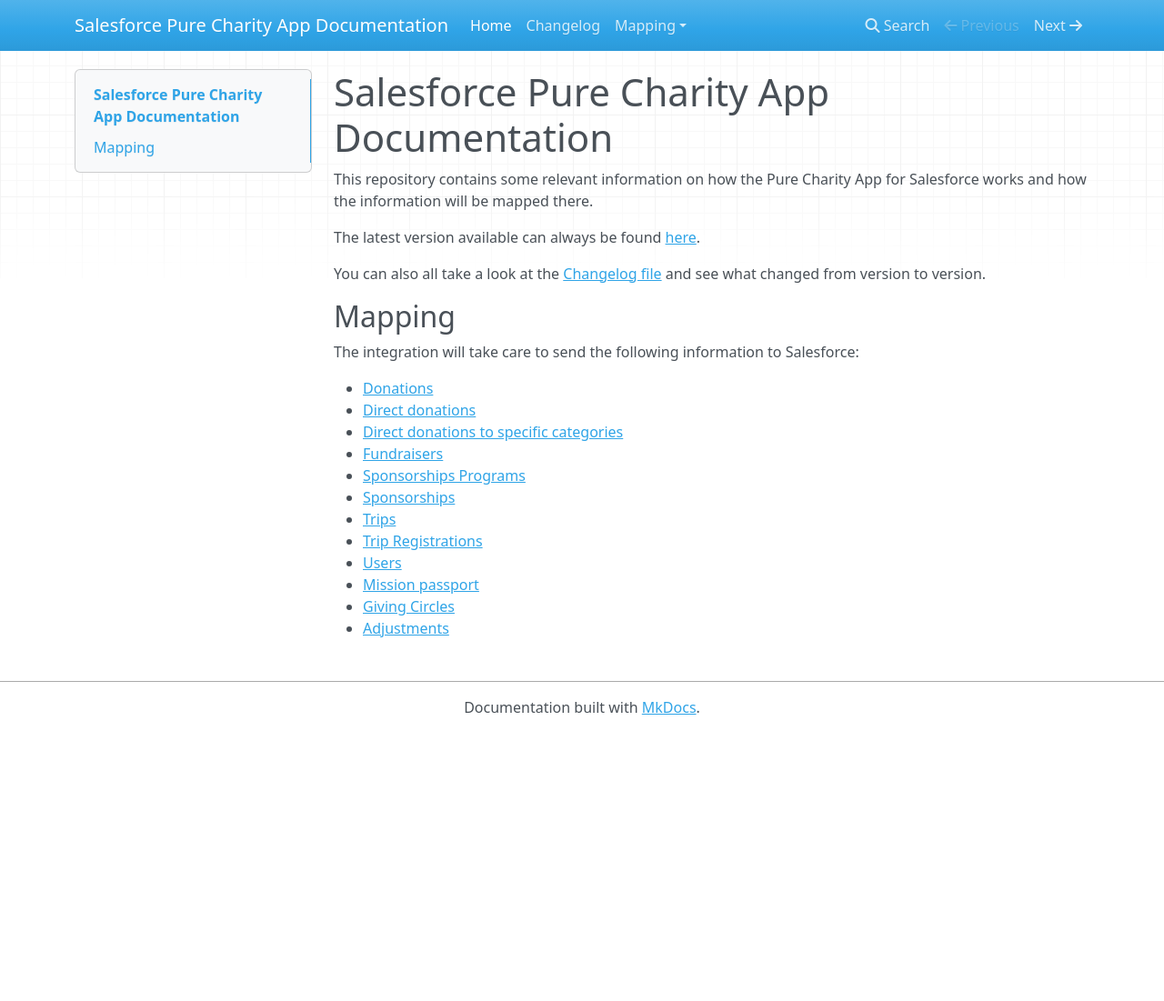
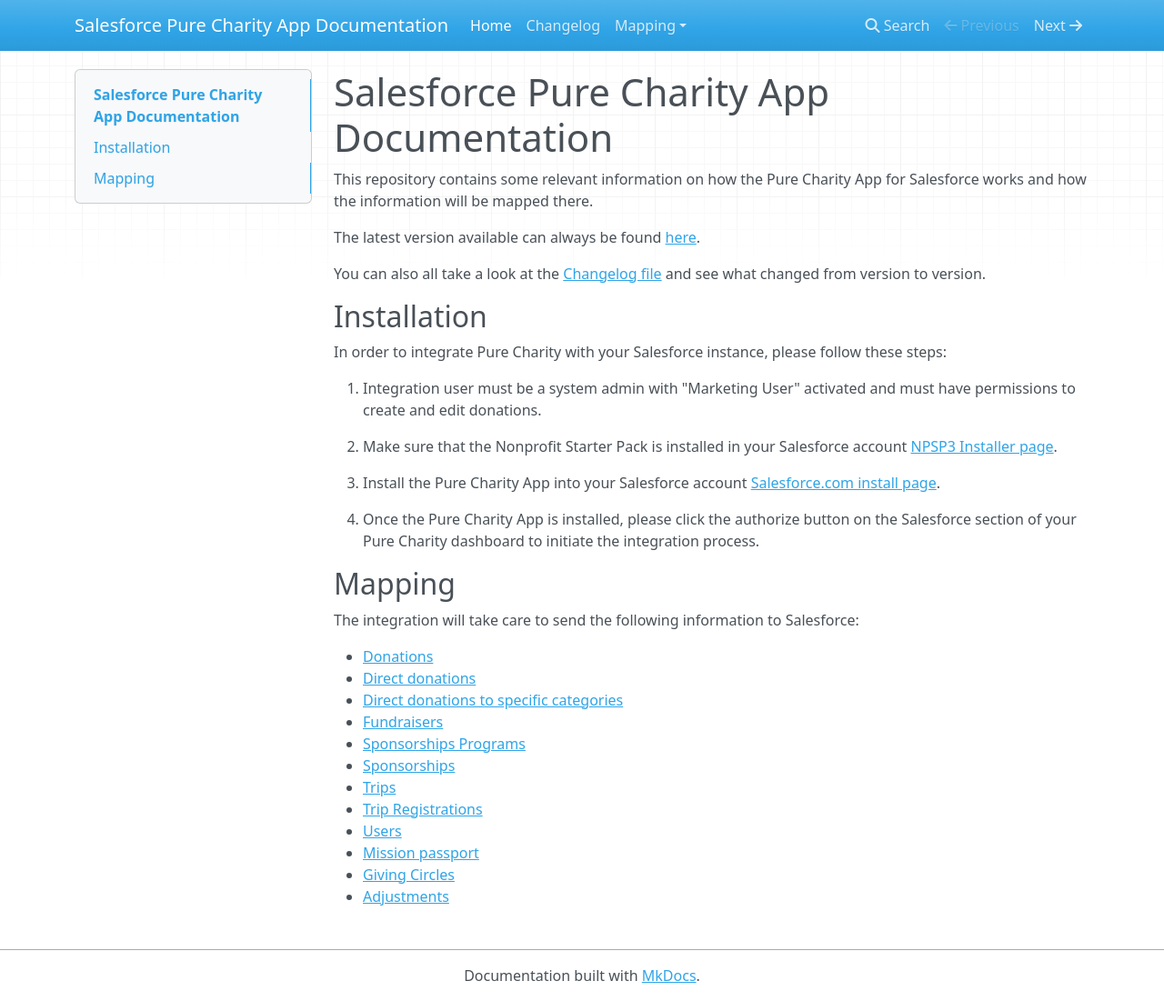
Before and after one commit to purecharity/salesforce-docs, an MkDocs documentation site: the page built from docs/index.md, in a window 1280 px wide and 1101 px high. Shown: the whole window at 91% size. Built offline with MkDocs 1.6.1, drawn with Linux system fonts in a browser that asks for light colours; nearby versions of some CDN libraries; old or Windows-style settings are respelled for this version of MkDocs.

Commit message:
Add salesforce installation instructions to documentation

```diff
--- a/docs/index.md
+++ b/docs/index.md
@@ -5,6 +5,18 @@ This repository contains some relevant information on how the Pure Charity App f
 The latest version available can always be found [here](http://salesforceinstall.purecharity.com).
 
 You can also all take a look at the [Changelog file](changelog.md) and see what changed from version to version.
+
+## Installation
+In order to integrate Pure Charity with your Salesforce instance, please follow these steps:
+
+1. Integration user must be a system admin with "Marketing User" activated and must have permissions to create and edit donations.
+
+2. Make sure that the Nonprofit Starter Pack is installed in your Salesforce account [NPSP3 Installer page](https://mrbelvedere.salesforcefoundation.org/mpinstaller/npsp).
+
+3. Install the Pure Charity App into your Salesforce account [Salesforce.com install page](http://salesforceinstall.purecharity.com).
+
+4. Once the Pure Charity App is installed, please click the authorize button on the Salesforce section of your Pure Charity dashboard to initiate the integration process.
+
 
 ## Mapping
 
```
